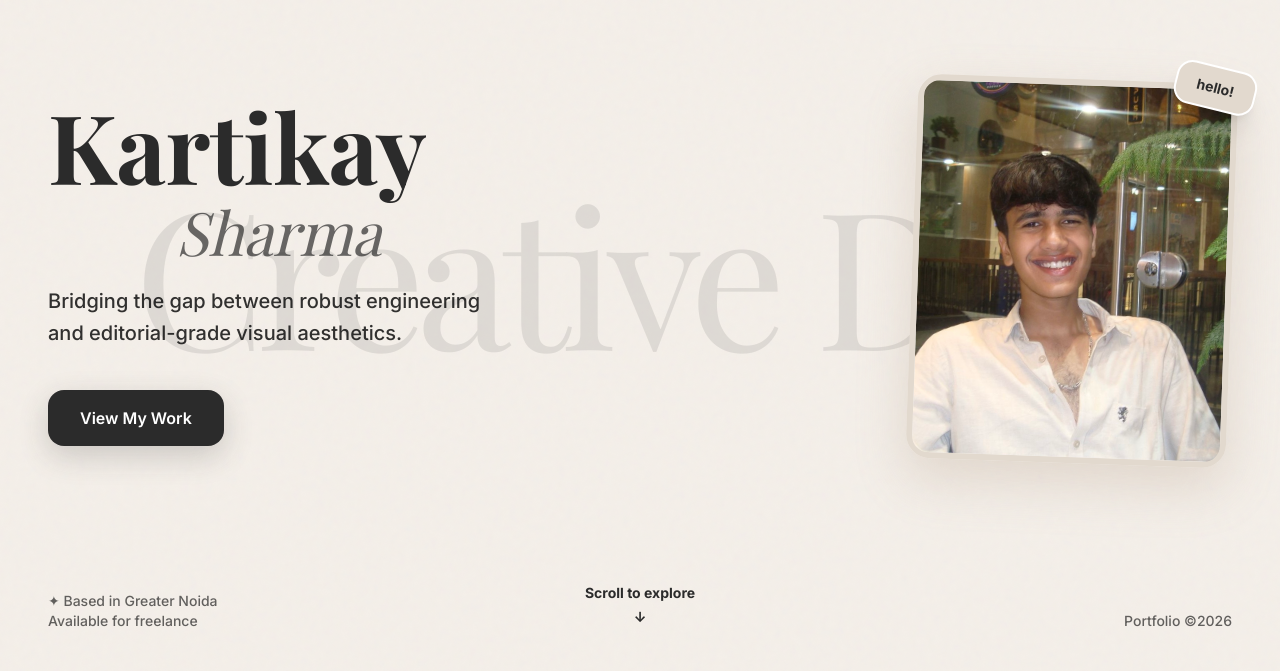
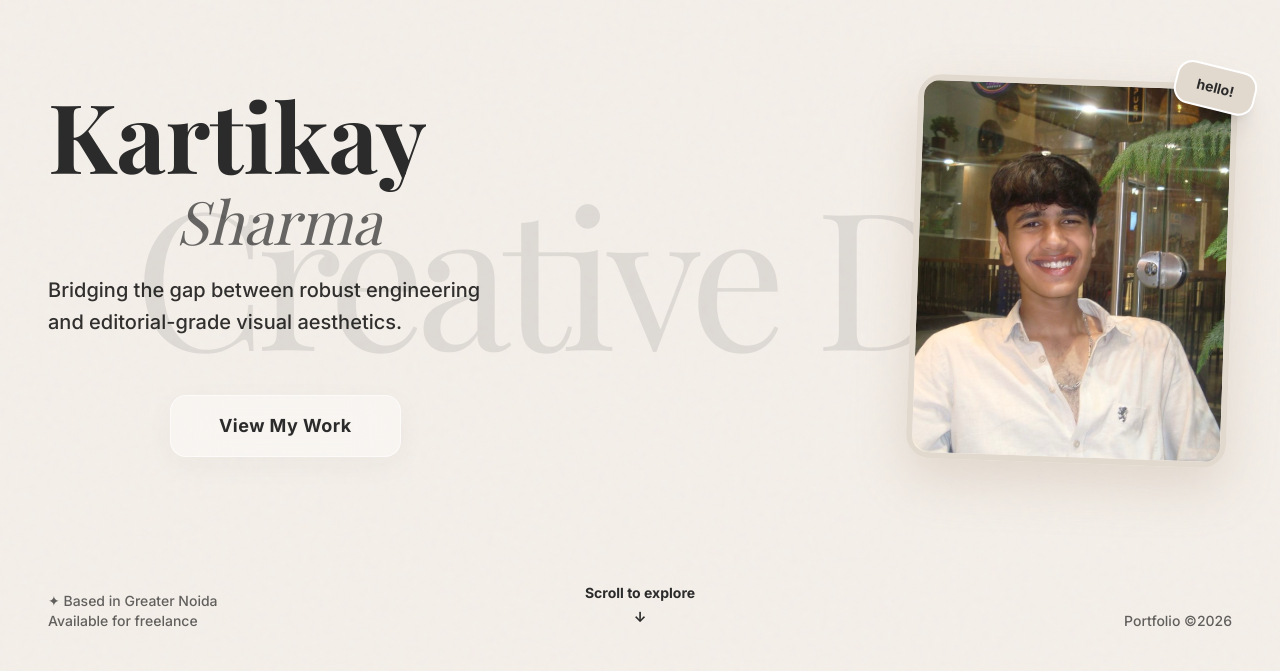
Before and after one commit to KartikkkxD/prtf, a Next.js app: page / in a window 1280 px wide. Shown: the part 129-800 px from the top of the page. Built offline with nearby package versions, Linux system fonts and the light colour scheme; a web font is replaced by a local one.

Commit message:
update: center view my work button and add glassmorphism

```diff
--- a/src/components/Hero.tsx
+++ b/src/components/Hero.tsx
@@ -62,10 +62,10 @@ export default function Hero() {
               </p>
             </div>
 
-            <div className="fade-in mt-4 flex flex-wrap gap-4">
+            <div className="fade-in mt-8 w-full flex justify-center">
               <button
                 onClick={() => document.getElementById("modes")?.scrollIntoView({ behavior: "smooth" })}
-                className="px-8 py-4 bg-[#2b2b2b] text-white rounded-2xl font-semibold hover:bg-black transition-colors shadow-[0_10px_30px_rgba(43,43,43,0.2)]"
+                className="px-12 py-4 bg-white/40 backdrop-blur-xl border border-white/60 text-[#2b2b2b] rounded-2xl font-bold text-lg tracking-wide hover:bg-white/60 hover:-translate-y-1 hover:shadow-[0_20px_40px_rgba(43,43,43,0.1)] active:scale-95 transition-all duration-300 shadow-[0_8px_30px_rgba(43,43,43,0.04)]"
               >
                 View My Work
               </button>
```
